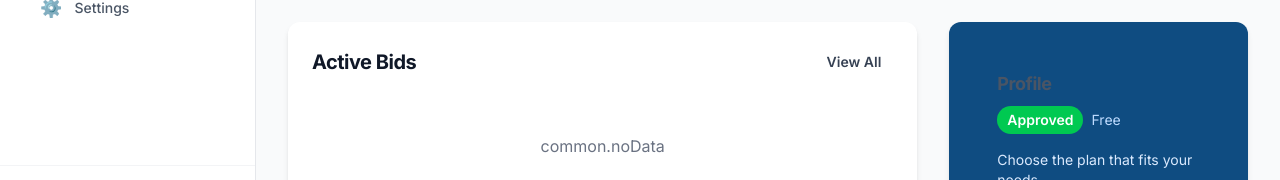
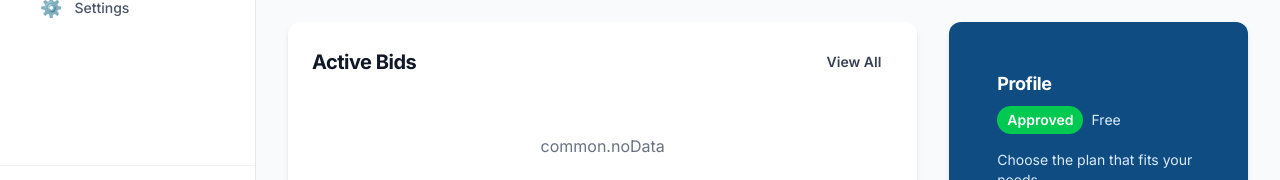
Before and after one commit to elbateshmohamad-del/awa-auction, a Next.js app: page /en/dashboard in a window 1280 px wide. Shown: the part 542-722 px from the top of the page. Built offline with nearby package versions, Linux system fonts and the light colour scheme; no server answers; sample sign-in values are in the browser's storage.

Commit message:
Style: Fix Profile card text color on dashboard

```diff
--- a/src/app/[locale]/(platform)/dashboard/page.tsx
+++ b/src/app/[locale]/(platform)/dashboard/page.tsx
@@ -98,7 +98,7 @@ export default function DashboardPage() {
                     {/* Account Status */}
                     <Card className="bg-[#0F4C81] text-white border-none">
                         <CardContent className="p-6">
-                            <h3 className="font-bold text-lg mb-2">{t('dashboard.profile')}</h3>
+                            <h3 className="font-bold text-lg mb-2 text-white">{t('dashboard.profile')}</h3>
                             {user?.memberId && (
                                 <div className="text-sm text-blue-200 mb-2 font-mono">
                                     ID: {user.memberId}
@@ -106,7 +106,7 @@ export default function DashboardPage() {
                             )}
                             <div className="flex items-center gap-2 mb-4">
                                 <Badge className="bg-green-500 text-white border-none">{t('kyc.status.approved')}</Badge>
-                                <span className="text-sm text-blue-200">{t('subscription.free.name')}</span>
+                                <span className="text-sm text-blue-100">{t('subscription.free.name')}</span>
                             </div>
                             <p className="text-sm text-blue-100 mb-4">
                                 {t('subscription.subtitle')}
```
